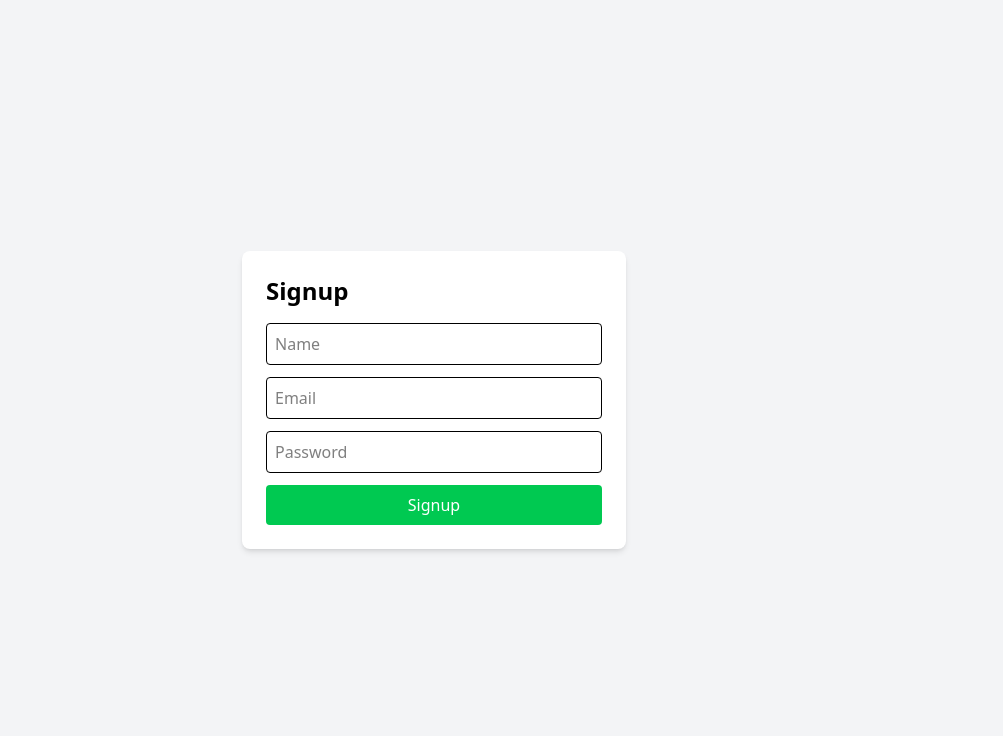
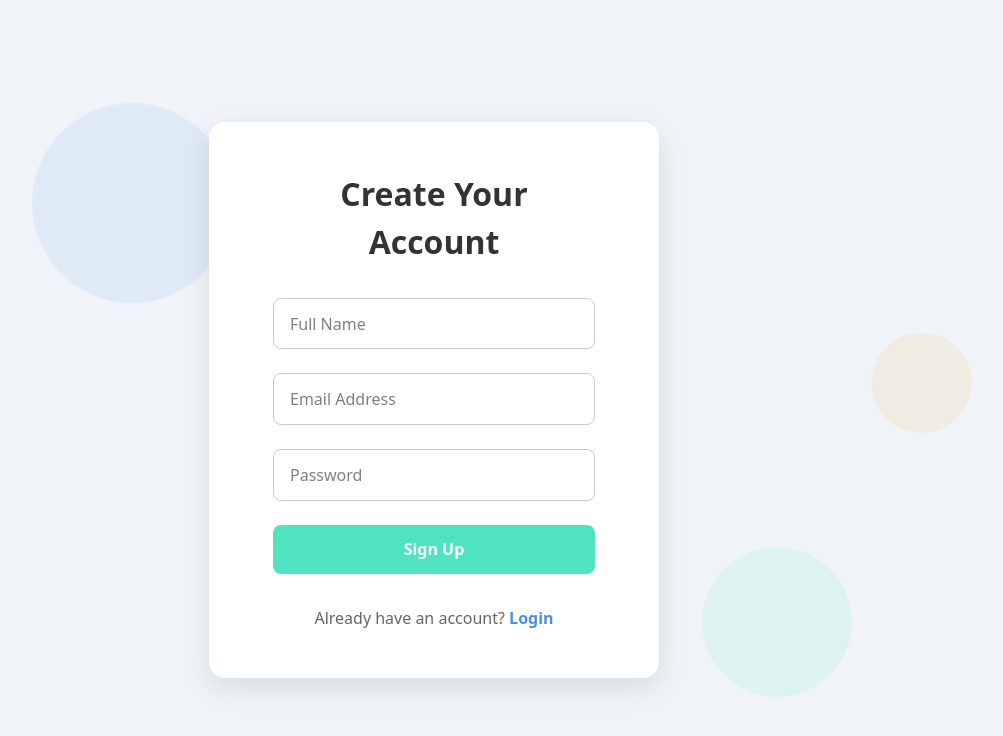
Before and after one commit to pprasoon1/sih_project, a React (Vite) app in the folder client/: page /signup in a window 1280 px wide. Shown: the top 736 px of the page, without its empty margins (206-1209 px from the left). Built offline with nearby package versions, Linux system fonts and the light colour scheme.

Commit message:
Added design to signup page

```diff
--- /dev/null
+++ b/client/src/pages/Signup.css
@@ -0,0 +1,154 @@
+.signup-container {
+  display: flex;
+  align-items: center;
+  justify-content: center;
+  min-height: 100vh;
+  background-color: #f0f4f8;
+  overflow: hidden;
+  position: relative;
+}
+
+.signup-form-container {
+  background-color: white;
+  padding: 3rem 4rem;
+  border-radius: 1rem;
+  box-shadow: 0 10px 30px rgba(0, 0, 0, 0.1);
+  text-align: center;
+  z-index: 1;
+  width: 100%;
+  max-width: 450px;
+  animation: float-up 0.8s ease-out forwards;
+}
+
+@keyframes float-up {
+    to {
+      transform: translateY(0);
+      opacity: 1;
+    }
+  }
+
+.signup-title {
+  font-size: 2rem;
+  font-weight: bold;
+  color: #333;
+  margin-bottom: 2rem;
+}
+
+.error-message {
+    color: #e53e3e;
+    background-color: #fff5f5;
+    border: 1px solid #fc8181;
+    border-radius: 0.5rem;
+    padding: 0.75rem 1.25rem;
+    margin-bottom: 1.5rem;
+}
+
+.signup-form {
+  display: flex;
+  flex-direction: column;
+  gap: 1.5rem;
+}
+
+.input-group {
+    position: relative;
+}
+
+.form-input {
+  width: 100%;
+  padding: 0.8rem 1rem;
+  border: 1px solid #ccc;
+  border-radius: 0.5rem;
+  font-size: 1rem;
+  transition: border-color 0.3s ease;
+}
+
+.form-input:focus {
+    outline: none;
+    border-color: #50e3c2;
+}
+
+
+.submit-button {
+  padding: 0.8rem 2rem;
+  border-radius: 0.5rem;
+  text-decoration: none;
+  font-weight: bold;
+  color: white;
+  background-color: #50e3c2;
+  transition: all 0.3s ease;
+  border: none;
+  cursor: pointer;
+}
+
+.submit-button:hover {
+  background-color: #38c1a5;
+  transform: translateY(-2px);
+}
+
+.login-link {
+    margin-top: 2rem;
+    color: #666;
+}
+
+.login-link a {
+    color: #4a90e2;
+    text-decoration: none;
+    font-weight: bold;
+}
+
+.login-link a:hover {
+    text-decoration: underline;
+}
+
+/* Reusing background shapes from Home.css */
+.background-shapes {
+  position: absolute;
+  top: 0;
+  left: 0;
+  width: 100%;
+  height: 100%;
+  overflow: hidden;
+  z-index: 0;
+}
+
+.shape {
+  position: absolute;
+  border-radius: 50%;
+  opacity: 0.1;
+  animation: move 20s infinite alternate;
+}
+
+.shape1 {
+  width: 200px;
+  height: 200px;
+  background-color: #4a90e2;
+  top: 10%;
+  left: 15%;
+}
+
+.shape2 {
+  width: 150px;
+  height: 150px;
+  background-color: #50e3c2;
+  bottom: 15%;
+  right: 20%;
+  animation-duration: 25s;
+}
+
+.shape3 {
+  width: 100px;
+  height: 100px;
+  background-color: #f5a623;
+  top: 40%;
+  right: 10%;
+  animation-duration: 30s;
+}
+
+@keyframes move {
+  from {
+    transform: translate(0, 0) rotate(0deg);
+  }
+  to {
+    transform: translate(100px, 50px) rotate(360deg);
+  }
+}
--- a/client/src/pages/Signup.jsx
+++ b/client/src/pages/Signup.jsx
@@ -1,8 +1,9 @@
 import { useState } from "react";
-import { useNavigate } from "react-router-dom";
+import { useNavigate, Link } from "react-router-dom";
 import API from "../api/axios";
+import './Signup.css'; // We'll create this next
 
-export default function Signup() {
+const Signup = () => {
   const [name, setName] = useState("");
   const [email, setEmail] = useState("");
   const [password, setPassword] = useState("");
@@ -12,7 +13,7 @@ export default function Signup() {
   const handleSignup = async (e) => {
     e.preventDefault();
     try {
-      await API.post("/auth/register", { name, email, password });
+      await API.post("/auth/signup", { name, email, password });
       navigate("/login");
     } catch (err) {
       setError(err.response?.data?.message || "Signup failed");
@@ -20,44 +21,56 @@ export default function Signup() {
   };
 
   return (
-    <div className="flex items-center justify-center h-screen bg-gray-100">
-      <form
-        onSubmit={handleSignup}
-        className="bg-white shadow-md rounded-lg p-6 w-96"
-      >
-        <h2 className="text-2xl font-bold mb-4">Signup</h2>
-        {error && <p className="text-red-500">{error}</p>}
+    <div className="signup-container">
+      <div className="signup-form-container">
+        <h2 className="signup-title">Create Your Account</h2>
+        {error && <p className="error-message">{error}</p>}
+        <form onSubmit={handleSignup} className="signup-form">
+          <div className="input-group">
             <input
               type="text"
-          placeholder="Name"
+              placeholder="Full Name"
               value={name}
               onChange={(e) => setName(e.target.value)}
-          className="w-full p-2 border rounded mb-3"
+              className="form-input"
               required
             />
+          </div>
+          <div className="input-group">
             <input
               type="email"
-          placeholder="Email"
+              placeholder="Email Address"
               value={email}
               onChange={(e) => setEmail(e.target.value)}
-          className="w-full p-2 border rounded mb-3"
+              className="form-input"
               required
             />
+          </div>
+          <div className="input-group">
             <input
               type="password"
               placeholder="Password"
               value={password}
               onChange={(e) => setPassword(e.target.value)}
-          className="w-full p-2 border rounded mb-3"
+              className="form-input"
               required
             />
-        <button
-          type="submit"
-          className="bg-green-500 text-white w-full py-2 rounded hover:bg-green-600"
-        >
-          Signup
+          </div>
+          <button type="submit" className="submit-button">
+            Sign Up
           </button>
         </form>
+        <p className="login-link">
+          Already have an account? <Link to="/login">Login</Link>
+        </p>
+      </div>
+      <div className="background-shapes">
+        <div className="shape shape1"></div>
+        <div className="shape shape2"></div>
+        <div className="shape shape3"></div>
+      </div>
     </div>
   );
-}
+};
+
+export default Signup;
```
Lines whose indentation alone changed are shown as unchanged.
